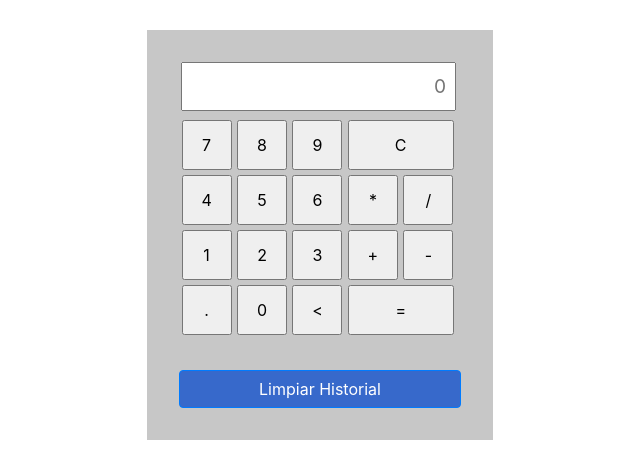
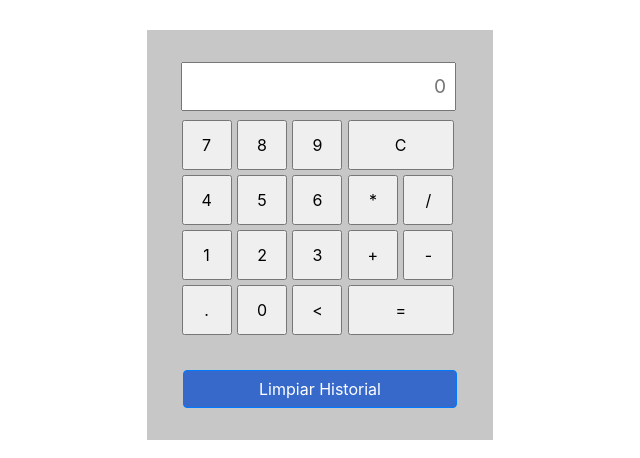
Before and after one commit to frankalbert/calculadora, a plain HTML site: page index.html in a window 1280 px wide. Shown: the top 458 px of the page, 320-960 px from the left. Drawn offline with nearby package versions, Linux system fonts and the light colour scheme.

Commit message:
Cerrando Proyecto

```diff
--- a/css/estilos.css
+++ b/css/estilos.css
@@ -1,5 +1,5 @@
-:root{
-    --colorPrimario: #3769CB;
+:root {
+  --colorPrimario: #3769cb;
   --colorSecundario: #fff;
   --colorTerciario: #c7c7c7;
 }
@@ -21,19 +21,19 @@
 
 .elemento--resultado {
   float: left;
-    margin: 0 0 .4rem .1rem;
-    padding: .5rem;
+  margin: 0 0 0.4rem 0.1rem;
+  padding: 0.5rem;
   font-size: 1.2rem;
   text-align: right;
 }
 
-.elemento--tabla{
+.elemento--tabla {
   width: 100%;
   border-spacing: 0;
 }
 
-.tabla__calculadora{
-    margin: .1rem;
+.tabla__calculadora {
+  margin: 0.1rem;
   width: 50px;
   height: 50px;
   font-size: 1rem;
@@ -44,29 +44,36 @@
   text-align: center;
 }
 
-.tabla__calculadora:hover{
+.tabla__calculadora:hover {
   cursor: pointer;
   background: var(--colorPrimario);
   border: 1px solid var(--colorPrimario);
   color: var(--colorSecundario);
 }
 
-#limpiar, #igual{
+#limpiar,
+#igual,
+#limpiar__historial {
   width: 97%;
 }
 
-#limpiar__historial{
+.contenedor__limpiar_historial {
+  display: flex;
+  width: 100%;
+  justify-content: center;
+}
+
+#limpiar__historial {
   margin: 2rem 0 0;
-    width: 100%;
   background: var(--colorPrimario);
 }
 
-#limpiar__historial:hover{
+#limpiar__historial:hover {
   background: transparent;
   border: 1px solid var(--colorSecundario);
 }
 
-.contenedor__registro__resultados h4{
+.contenedor__registro__resultados h4 {
   text-align: center;
   margin-bottom: 1.5rem;
 }
--- a/index.html
+++ b/index.html
@@ -1,13 +1,16 @@
 <!DOCTYPE html>
 <html lang="es">
+
 <head>
     <meta charset="UTF-8">
     <meta name="viewport" content="width=device-width, initial-scale=1.0">
     <meta http-equiv="X-UA-Compatible" content="ie=edge">
     <title>Calculadora</title>
-    <link rel="stylesheet" href="https://stackpath.bootstrapcdn.com/bootstrap/4.1.3/css/bootstrap.min.css" integrity="sha384-MCw98/SFnGE8fJT3GXwEOngsV7Zt27NXFoaoApmYm81iuXoPkFOJwJ8ERdknLPMO" crossorigin="anonymous">
+    <link rel="stylesheet" href="https://stackpath.bootstrapcdn.com/bootstrap/4.1.3/css/bootstrap.min.css" integrity="sha384-MCw98/SFnGE8fJT3GXwEOngsV7Zt27NXFoaoApmYm81iuXoPkFOJwJ8ERdknLPMO"
+        crossorigin="anonymous">
     <link rel="stylesheet" type="text/css" href="./css/estilos.css" />
 </head>
+
 <body>
 
     <div class="container">
@@ -19,30 +22,66 @@
 
                 <table class="elemento__calculadora elemento--tabla">
                     <tr>
-                        <td><input type="button" class="tabla__calculadora boton--siete" id="siete" value="7" /></td>
-                        <td><input type="button" class="tabla__calculadora boton--ocho" id="ocho" value="8" /></td>
-                        <td><input type="button" class="tabla__calculadora boton--nueve" id="nueve" value="9" /></td>
-                        <td colspan="4"><input type="button" class="tabla__calculadora boton--limpiar" id="limpiar" value="C" /></td>
+                        <td>
+                            <input type="button" class="tabla__calculadora boton--siete" id="siete" value="7" />
+                        </td>
+                        <td>
+                            <input type="button" class="tabla__calculadora boton--ocho" id="ocho" value="8" />
+                        </td>
+                        <td>
+                            <input type="button" class="tabla__calculadora boton--nueve" id="nueve" value="9" />
+                        </td>
+                        <td colspan="4">
+                            <input type="button" class="tabla__calculadora boton--limpiar" id="limpiar" value="C" />
+                        </td>
                     </tr>
                     <tr>
-                        <td><input type="button" class="tabla__calculadora boton--cuatro" id="cuatro" value="4" /></td>
-                        <td><input type="button" class="tabla__calculadora boton--cinco" id="cinco" value="5" /></td>
-                        <td><input type="button" class="tabla__calculadora boton--seis" id="seis" value="6" /></td>
-                        <td><input type="button" class="tabla__calculadora boton--multiplicar" id="multiplicar" value="*" /></td>
-                        <td><input type="button" class="tabla__calculadora boton--dividir" id="dividir" value="/" /></td>
-                </tr>
-                    <tr>
-                        <td><input type="button" class="tabla__calculadora boton--uno" id="uno" value="1" /></td>
-                        <td><input type="button" class="tabla__calculadora boton--dos" id="dos" value="2" /></td>
-                        <td><input type="button" class="tabla__calculadora boton--tres" id="tres" value="3" /></td>
-                        <td><input type="button" class="tabla__calculadora boton--sumar" id="sumar" value="+" /></td>
-                        <td><input type="button" class="tabla__calculadora boton--restar" id="restar" value="-" /></td>
+                        <td>
+                            <input type="button" class="tabla__calculadora boton--cuatro" id="cuatro" value="4" />
+                        </td>
+                        <td>
+                            <input type="button" class="tabla__calculadora boton--cinco" id="cinco" value="5" />
+                        </td>
+                        <td>
+                            <input type="button" class="tabla__calculadora boton--seis" id="seis" value="6" />
+                        </td>
+                        <td>
+                            <input type="button" class="tabla__calculadora boton--multiplicar" id="multiplicar" value="*" />
+                        </td>
+                        <td>
+                            <input type="button" class="tabla__calculadora boton--dividir" id="dividir" value="/" />
+                        </td>
                     </tr>
                     <tr>
-                        <td><input type="button" class="tabla__calculadora boton--coma" id="punto" value="." /></td>
-                        <td><input type="button" class="tabla__calculadora boton--cero" id="cero" value="0" /></td>
-                        <td><input type="button" class="tabla__calculadora boton--igual" id="borrar" value="<" /></td>
-                        <td colspan="4"><input type="button" class="tabla__calculadora boton--igual" id="igual" value="=" /></td>
+                        <td>
+                            <input type="button" class="tabla__calculadora boton--uno" id="uno" value="1" />
+                        </td>
+                        <td>
+                            <input type="button" class="tabla__calculadora boton--dos" id="dos" value="2" />
+                        </td>
+                        <td>
+                            <input type="button" class="tabla__calculadora boton--tres" id="tres" value="3" />
+                        </td>
+                        <td>
+                            <input type="button" class="tabla__calculadora boton--sumar" id="sumar" value="+" />
+                        </td>
+                        <td>
+                            <input type="button" class="tabla__calculadora boton--restar" id="restar" value="-" />
+                        </td>
+                    </tr>
+                    <tr>
+                        <td>
+                            <input type="button" class="tabla__calculadora boton--coma" id="punto" value="." />
+                        </td>
+                        <td>
+                            <input type="button" class="tabla__calculadora boton--cero" id="cero" value="0" />
+                        </td>
+                        <td>
+                            <input type="button" class="tabla__calculadora boton--igual" id="borrar" value="<" />
+                        </td>
+                        <td colspan="4">
+                            <input type="button" class="tabla__calculadora boton--igual" id="igual" value="=" />
+                        </td>
                     </tr>
 
                 </table>
@@ -50,7 +89,8 @@
             </div>
 
             <div class="contenedor__limpiar_historial">
-                <input type="button" class="btn btn-primary" id="limpiar__historial" title="Limpiar el historial de resultados" value="Limpiar Historial" />
+                <input type="button" class="btn btn-primary" id="limpiar__historial" title="Limpiar el historial de resultados" value="Limpiar Historial"
+                />
             </div>
 
         </div>
@@ -74,4 +114,5 @@
 
     <script src="./js/app.js"></script>
 </body>
+
 </html>
```
Also changed, not shown: js/app.js (+69 -64 lines). Lines whose indentation alone changed are shown as unchanged.
